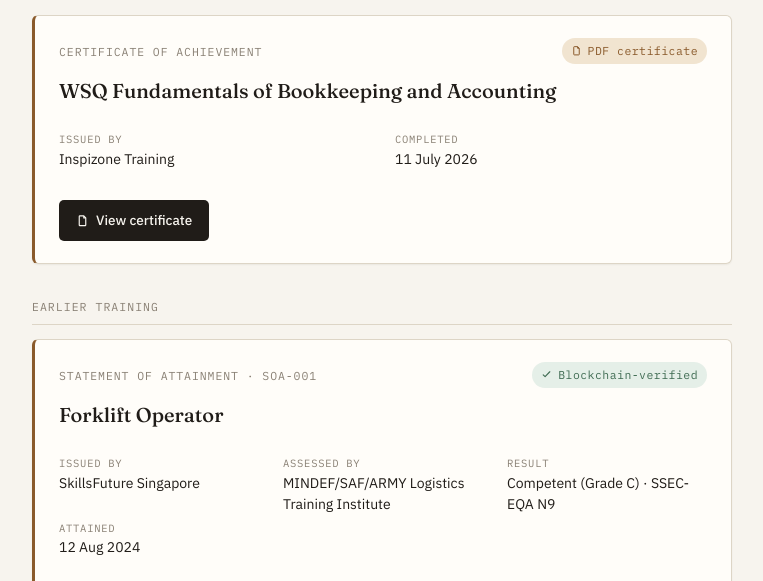
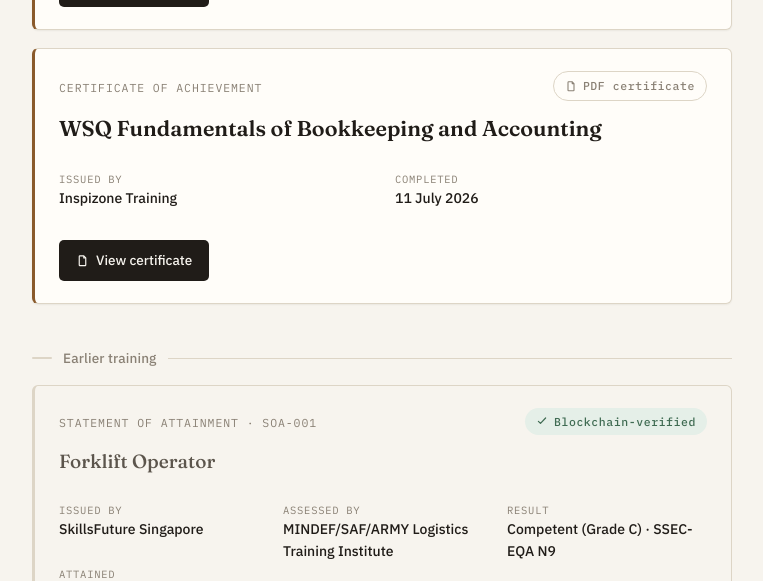
Before and after one commit to Jcczkl/Certificates, a plain HTML site: page index.html in a window 1280 px wide. Shown: the part 908-1489 px from the top of the page, without its empty margins (258-1021 px from the left). Drawn offline with Linux system fonts and the light colour scheme.

Commit message:
Refactor styles and update card elements in HTML

```diff
--- a/index.html
+++ b/index.html
@@ -87,16 +87,29 @@
   }
 
   .group-label {
-    font-family: "IBM Plex Mono", ui-monospace, monospace;
-    font-size: 11.5px;
-    letter-spacing: 0.09em;
-    text-transform: uppercase;
-    color: var(--ink-faint);
-    margin: 0 0 14px;
-    padding-bottom: 8px;
-    border-bottom: 1px solid var(--line);
+    font-family: "IBM Plex Sans", sans-serif;
+    font-size: 13.5px;
+    font-weight: 600;
+    letter-spacing: 0.01em;
+    color: var(--ink);
+    margin: 0 0 16px;
+    display: flex;
+    align-items: center;
+    gap: 11px;
   }
-  .group-label.later { margin-top: 34px; }
+  .group-label::before {
+    content: "";
+    width: 20px; height: 3px; flex: none;
+    border-radius: 2px;
+    background: var(--accent);
+  }
+  .group-label::after {
+    content: "";
+    flex: 1; height: 1px;
+    background: var(--line);
+  }
+  .group-label.later { margin-top: 44px; color: var(--ink-faint); font-weight: 500; }
+  .group-label.later::before { background: var(--line); height: 2px; }
 
   .list { display: flex; flex-direction: column; gap: 18px; }
 
@@ -132,20 +145,25 @@
     gap: 6px;
     font-family: "IBM Plex Mono", ui-monospace, monospace;
     font-size: 11.5px;
-    letter-spacing: 0.04em;
-    padding: 4px 9px;
+    font-weight: 500;
+    letter-spacing: 0.05em;
+    padding: 5px 11px;
     border-radius: 100px;
-    background: var(--verified-soft);
-    color: var(--verified);
+    background: var(--verified);
+    color: var(--paper-raised);
     white-space: nowrap;
   }
-  .badge.doc { background: var(--accent-soft); color: var(--accent); }
-  .badge svg { width: 11px; height: 11px; flex: none; }
+  .badge.doc {
+    background: transparent;
+    color: var(--ink-faint);
+    border: 1px solid var(--line);
+  }
+  .badge svg { width: 12px; height: 12px; flex: none; }
 
   .cred-title {
     font-family: "Fraunces", Georgia, serif;
-    font-weight: 500;
-    font-size: 20px;
+    font-weight: 600;
+    font-size: 21.5px;
     line-height: 1.28;
     margin: 0;
     text-wrap: balance;
@@ -166,7 +184,7 @@
     color: var(--ink-faint);
     margin: 0;
   }
-  .meta dd { margin: 1px 0 0; color: var(--ink); }
+  .meta dd { margin: 1px 0 0; color: var(--ink); font-weight: 500; }
   .meta-block { margin: 0; }
 
   .card-actions { display: flex; gap: 10px; flex-wrap: wrap; margin-top: 2px; }
@@ -199,6 +217,14 @@
   }
   footer p { max-width: 62ch; margin: 0 0 8px; }
   footer a { color: var(--ink-soft); }
+
+  .card.muted {
+    background: transparent;
+    border-left-color: var(--line);
+    box-shadow: none;
+  }
+  .card.muted .cred-title { color: var(--ink-soft); font-weight: 500; font-size: 19px; }
+  .card.muted .badge { background: var(--verified-soft); color: var(--verified); }
 
   @media (max-width: 480px) {
     .card-top { flex-direction: row; }
@@ -293,7 +319,7 @@
 
   <div class="list">
 
-    <article class="card">
+    <article class="card muted">
       <div class="card-top">
         <span class="kind">Statement of Attainment · SOA-001</span>
         <span class="badge" id="badge-forklift">
```
